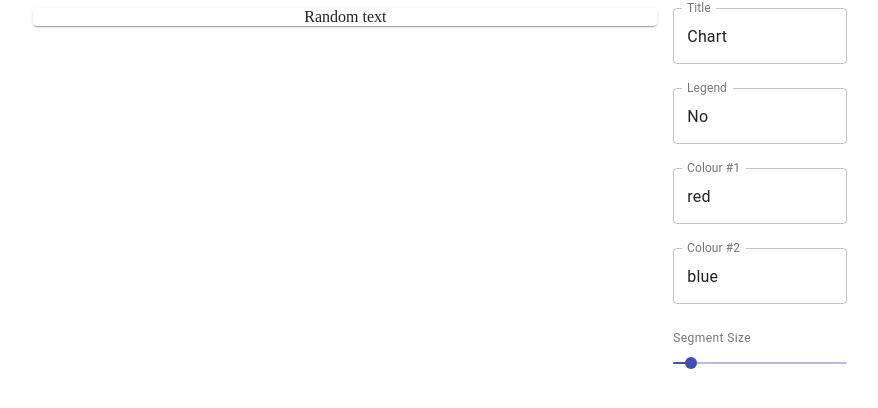
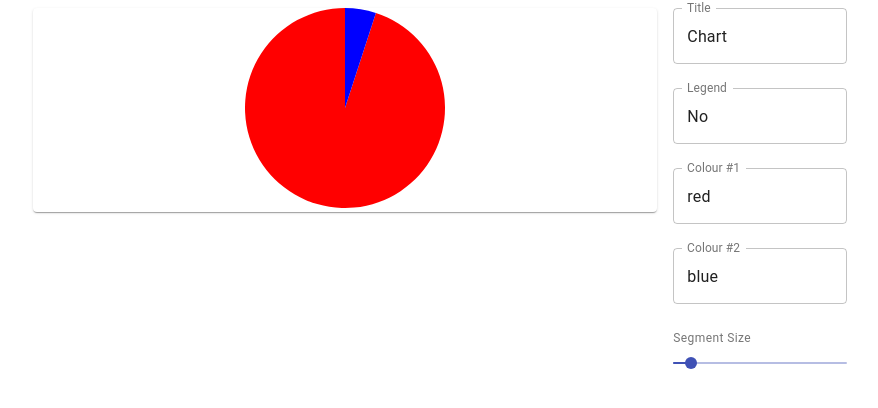
Before and after one commit to regoawt/piememe, a React (Create React App) app in the folder frontend/: page / in a window 1280 px wide. Shown: the top 408 px of the page, without its empty margins (200-1078 px from the left). Built offline with nearby package versions, Linux system fonts and the light colour scheme.

Commit message:
Add visx piechart. Link colour, size controls.

```diff
--- a/frontend/package.json
+++ b/frontend/package.json
@@ -9,8 +9,9 @@
     "@testing-library/react": "^11.2.7",
     "@testing-library/user-event": "^12.8.3",
     "@visx/group": "^1.7.0",
+    "@visx/mock-data": "^1.7.0",
     "@visx/scale": "^1.11.1",
-    "@visx/shape": "^1.11.1",
+    "@visx/shape": "^1.12.0",
     "react": "^17.0.2",
     "react-dom": "^17.0.2",
     "react-scripts": "4.0.3",
--- a/frontend/src/components/App.js
+++ b/frontend/src/components/App.js
@@ -1,7 +1,8 @@
 import React, { Component } from "react";
 import { Grid, Paper } from "@material-ui/core";
-import AbstractTextBox from "./AbstractTextBox";
-import AbstractSlider from "./AbstractSlider";
+import TextBox from "./TextBox";
+import SegmentSlider from "./SegmentSlider";
+import PieChart from "./PieChart";
 
 export default class App extends Component {
   constructor(props) {
@@ -33,11 +34,21 @@ export default class App extends Component {
       <div>
         <Grid container justify="center" spacing={2}>
           <Grid item xs="6" align="center">
-            <Paper>Random text</Paper>
+            <Paper>
+              <PieChart
+                data={[
+                  200 - this.state.secondarySegment,
+                  this.state.secondarySegment,
+                ]}
+                outerRadius={100}
+                primaryColour={this.state.primaryColour}
+                secondaryColour={this.state.secondaryColour}
+              ></PieChart>
+            </Paper>
           </Grid>
           <Grid container item xs="2" spacing={3}>
             <Grid item>
-              <AbstractTextBox
+              <TextBox
                 label="Title"
                 name="title"
                 value={this.state.title}
@@ -45,7 +56,7 @@ export default class App extends Component {
               />
             </Grid>
             <Grid item>
-              <AbstractTextBox
+              <TextBox
                 label="Legend"
                 name="primaryLegendItem"
                 value={this.state.primaryLegendItem}
@@ -53,7 +64,7 @@ export default class App extends Component {
               />
             </Grid>
             <Grid item>
-              <AbstractTextBox
+              <TextBox
                 label="Colour #1"
                 name="primaryColour"
                 value={this.state.primaryColour}
@@ -61,7 +72,7 @@ export default class App extends Component {
               />
             </Grid>
             <Grid item>
-              <AbstractTextBox
+              <TextBox
                 label="Colour #2"
                 name="secondaryColour"
                 value={this.state.secondaryColour}
@@ -69,7 +80,7 @@ export default class App extends Component {
               />
             </Grid>
             <Grid item xs={12}>
-              <AbstractSlider
+              <SegmentSlider
                 label="Segment Size"
                 name="secondarySegment"
                 value={this.state.secondarySegment}
--- /dev/null
+++ b/frontend/src/components/PieChart.js
@@ -0,0 +1,42 @@
+import React, { Component } from "react";
+import { Pie } from "@visx/shape";
+import { Group } from "@visx/group";
+import { scaleOrdinal } from "@visx/scale";
+
+export default class PieChart extends Component {
+  constructor(props) {
+    super(props);
+
+    this.getFill = (i) =>
+      [this.props.primaryColour, this.props.secondaryColour][i];
+
+    this.sort = (a, b) => a - b;
+  }
+
+  render() {
+    return (
+      <svg width={200} height={200}>
+        <Group top={100} left={100}>
+          <Pie
+            data={this.props.data}
+            outerRadius={this.props.outerRadius}
+            startAngle={0}
+            pieSortValues={this.sort}
+          >
+            {(pie) => {
+              return (
+                <Group>
+                  {pie.arcs.map((arc, i) => (
+                    <g key={`pie-arc-${i}`}>
+                      <path d={pie.path(arc) || ""} fill={this.getFill(i)} />
+                    </g>
+                  ))}
+                </Group>
+              );
+            }}
+          </Pie>
+        </Group>
+      </svg>
+    );
+  }
+}
--- a/frontend/src/components/AbstractSlider.js
+++ b/frontend/src/components/SegmentSlider.js
@@ -3,7 +3,7 @@ import FormControl from "@material-ui/core/FormControl";
 import Slider from "@material-ui/core/Slider";
 import { Typography } from "@material-ui/core";
 
-export default class AbstractSlider extends Component {
+export default class SegmentSlider extends Component {
   constructor(props) {
     super(props);
 
--- a/frontend/src/components/AbstractTextBox.js
+++ b/frontend/src/components/TextBox.js
@@ -3,7 +3,7 @@ import FormControl from "@material-ui/core/FormControl";
 import FormHelperText from "@material-ui/core/FormHelperText";
 import TextField from "@material-ui/core/TextField";
 
-export default class AbstractTextBox extends Component {
+export default class TextBox extends Component {
   constructor(props) {
     super(props);
 
```
Also changed, not shown: 1 other file (tests, documents, lock files or other folders).
